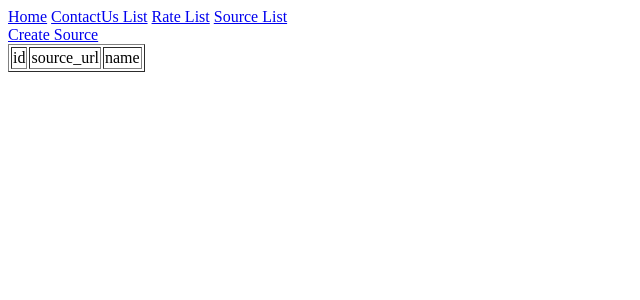
After one commit to nkharlamova/Currency, a Django app: page /source-list/ in a window 1280 px wide. The commit adds this page. Shown: the top 300 px of the page, without its empty margins (0-640 px from the left). Run offline with Django 4.2, Linux system fonts and the light colour scheme; data that the repository does not hold is empty.

Commit message:
have added model Source, created form for it

```diff
--- a/app/currency/models.py
+++ b/app/currency/models.py
@@ -14,3 +14,8 @@ class Rate(models.Model):
     created = models.DateTimeField()
     buy = models.DecimalField(max_digits=10, decimal_places=2)
     sale = models.DecimalField(max_digits=10, decimal_places=2)
+
+
+class Source(models.Model):
+    source_url = models.CharField(max_length=255)
+    name = models.CharField(max_length=64)
--- a/app/currency/templates/includes/navbar.html
+++ b/app/currency/templates/includes/navbar.html
@@ -2,4 +2,5 @@
     <a href="/">Home</a>
     <a href="/contacts-list/">ContactUs List</a>
     <a href="/rate-list/">Rate List</a>
+    <a href="/source-list/">Source List</a>
 </nav>
--- /dev/null
+++ b/app/currency/templates/source.html
@@ -0,0 +1,24 @@
+{% extends 'base.html' %}
+{% block title %} Source List {% endblock %}
+
+{% block content %}
+<a href="/source-create/">Create Source</a>
+
+<table border="1">
+    <tr>
+        <td>id</td>
+        <td>source_url</td>
+        <td>name</td>
+    </tr>
+    {% for val in source_list %}
+    <tr>
+        <td>{{ val.id }}</td>
+        <td>{{ val.source_url }}</td>
+        <td>{{ val.name }}</td>
+        <td><a href="/source-update/{{ val.id }}/">Edit</a></td>
+        <td><a href="/source-delete/{{ val.id }}/">Delete</a></td>
+    </tr>
+
+    {% endfor %}
+</table>
+{% endblock content %}
--- a/app/currency/views.py
+++ b/app/currency/views.py
@@ -1,6 +1,8 @@
-from currency.models import ContactUs, Rate
+from currency.forms import SourceForm
+from currency.models import ContactUs, Rate, Source
 
-from django.shortcuts import render
+from django.http import HttpResponseRedirect
+from django.shortcuts import get_object_or_404, render
 
 
 def contacts_list(request):
@@ -15,3 +17,40 @@ def rate_list(request):
 
 def index(request):
     return render(request, 'index.html')
+
+
+def source_list(request):
+    source = Source.objects.all().order_by('-id')
+    return render(request, 'source.html', context={'source_list': source})
+
+
+def source_create(request):
+    if request.method == 'POST':
+        form = SourceForm(request.POST)
+        if form.is_valid():
+            form.save()
+            return HttpResponseRedirect('/source-list/')
+    else:
+        form = SourceForm()
+    return render(request, 'source_create.html', context={'form': form})
+
+
+def source_update(request, pk):
+    instance = get_object_or_404(Source, pk=pk)
+    if request.method == 'POST':
+        form = SourceForm(request.POST, instance=instance)
+        if form.is_valid():
+            form.save()
+            return HttpResponseRedirect('/source-list/')
+    else:
+        form = SourceForm(instance=instance)
+    return render(request, 'source_update.html', context={'form': form})
+
+
+def source_delete(request, pk):
+    instance = get_object_or_404(Source, pk=pk)
+    if request.method == 'POST':
+        instance.delete()
+        return HttpResponseRedirect('/source-list/')
+    else:
+        return render(request, 'source_delete.html', context={'source': instance})
--- a/app/settings/urls.py
+++ b/app/settings/urls.py
@@ -7,5 +7,9 @@ urlpatterns = [
     path('admin/', admin.site.urls),
     path('contacts-list/', currency_views.contacts_list),
     path('rate-list/', currency_views.rate_list),
+    path('source-list/', currency_views.source_list),
+    path('source-create/', currency_views.source_create),
+    path('source-update/<int:pk>/', currency_views.source_update),
+    path('source-delete/<int:pk>/', currency_views.source_delete),
     path('', currency_views.index),
 ]
```
Also changed, not shown: app/currency/forms.py (added, +9 -0 lines), app/currency/templates/source_create.html (added, +9 -0 lines), app/currency/templates/source_delete.html (added, +11 -0 lines), app/currency/templates/source_update.html (added, +9 -0 lines), app/currency/migrations/0003_source.py (added).
